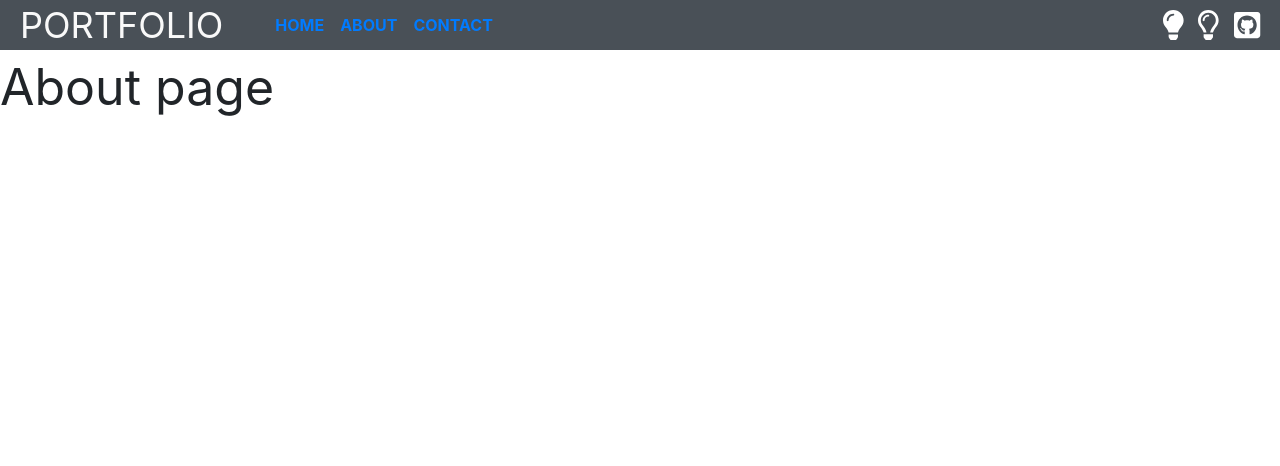
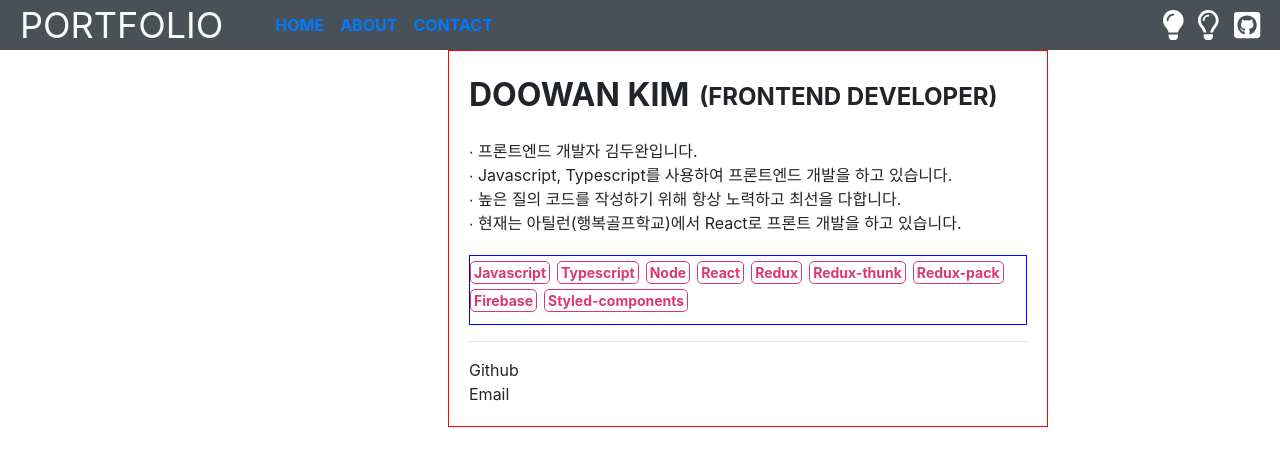
Before and after one commit to doowankim/react-portfolio, a React (Create React App) app: page /about in a window 1280 px wide. Shown: the top 466 px of the page. Built offline with nearby package versions, Linux system fonts and the light colour scheme.

Commit message:
about page style added

```diff
--- a/src/containers/About/index.tsx
+++ b/src/containers/About/index.tsx
@@ -1,10 +1,49 @@
 import React from 'react';
+import * as Styled from './styles';
 
 const About = () => {
 	return (
-		<div>
-			<div style={{ fontSize: '50px' }}>About page</div>
-		</div>
+		<Styled.Container>
+			<Styled.Wrapper>
+				<Styled.MainTitle>
+					DOOWAN KIM
+					<Styled.MainSubTitle>(FRONTEND DEVELOPER)</Styled.MainSubTitle>
+				</Styled.MainTitle>
+				<Styled.IntroBox>
+					<Styled.Intro>∙ 프론트엔드 개발자 김두완입니다.</Styled.Intro>
+					<Styled.Intro>
+						∙ Javascript, Typescript를 사용하여 프론트엔드 개발을 하고 있습니다.
+					</Styled.Intro>
+					<Styled.Intro>
+						∙ 높은 질의 코드를 작성하기 위해 항상 노력하고 최선을 다합니다.
+					</Styled.Intro>
+					<Styled.Intro>
+						∙ 현재는 아틸런(행복골프학교)에서 React로 프론트 개발을 하고
+						있습니다.
+					</Styled.Intro>
+					<Styled.SkillBox>
+						<Styled.SkillWrapper>
+							<Styled.SkillStart>Javascript</Styled.SkillStart>
+							<Styled.Skill>Typescript</Styled.Skill>
+							<Styled.Skill>Node</Styled.Skill>
+							<Styled.Skill>React</Styled.Skill>
+							<Styled.Skill>Redux</Styled.Skill>
+							<Styled.Skill>Redux-thunk</Styled.Skill>
+							<Styled.SkillEnd>Redux-pack</Styled.SkillEnd>
+						</Styled.SkillWrapper>
+						<Styled.SkillWrapper>
+							<Styled.Skill>Firebase</Styled.Skill>
+							<Styled.Skill>Styled-components</Styled.Skill>
+						</Styled.SkillWrapper>
+					</Styled.SkillBox>
+					<hr />
+					<Styled.LinkBox>
+						<Styled.GitHub>Github</Styled.GitHub>
+						<Styled.Email>Email</Styled.Email>
+					</Styled.LinkBox>
+				</Styled.IntroBox>
+			</Styled.Wrapper>
+		</Styled.Container>
 	);
 };
 
--- /dev/null
+++ b/src/containers/About/styles.tsx
@@ -0,0 +1,87 @@
+import styled from 'styled-components';
+
+export const Container = styled.div`
+	position: relative;
+	width: 600px;
+	height: 100%;
+	left: 35%;
+`;
+
+export const Wrapper = styled.div`
+	border: 1px solid red;
+	padding: 20px;
+`;
+
+export const MainTitle = styled.div`
+	display: flex;
+	font-size: 32px;
+	font-weight: bold;
+`;
+
+export const MainSubTitle = styled.div`
+	font-size: 24px;
+	margin-top: 8px;
+	margin-left: 10px;
+`;
+
+export const IntroBox = styled.div`
+	margin-top: 20px;
+`;
+
+export const Intro = styled.div``;
+
+export const SkillBox = styled.div`
+	height: 70px;
+	border: 1px solid blue;
+	margin-top: 20px;
+`;
+
+export const SkillWrapper = styled.div`
+	display: flex;
+	margin-top: 5px;
+`;
+
+export const SkillStart = styled.div`
+	width: max-content;
+	padding: 0px 3px 0px 3px;
+	font-size: 14px;
+	font-weight: bold;
+	color: #da3a6a;
+	border: 1px solid #da3a6a;
+	border-radius: 5px;
+	text-align: center;
+	margin-right: 7px;
+`;
+
+export const Skill = styled.div`
+	width: max-content;
+	padding: 0px 3px 0px 3px;
+	font-size: 14px;
+	font-weight: bold;
+	color: #da3a6a;
+	border: 1px solid #da3a6a;
+	border-radius: 5px;
+	text-align: center;
+	margin-right: 7px;
+`;
+
+export const SkillEnd = styled.div`
+	width: max-content;
+	padding: 0px 3px 0px 3px;
+	font-size: 14px;
+	font-weight: bold;
+	color: #da3a6a;
+	border: 1px solid #da3a6a;
+	border-radius: 5px;
+	text-align: center;
+`;
+
+export const LinkBox = styled.div``;
+
+export const GitHub = styled.div``;
+
+export const GitHubAddress = styled.div``;
+
+export const Email = styled.div``;
+
+export const EmailAddress = styled.div``;
```
